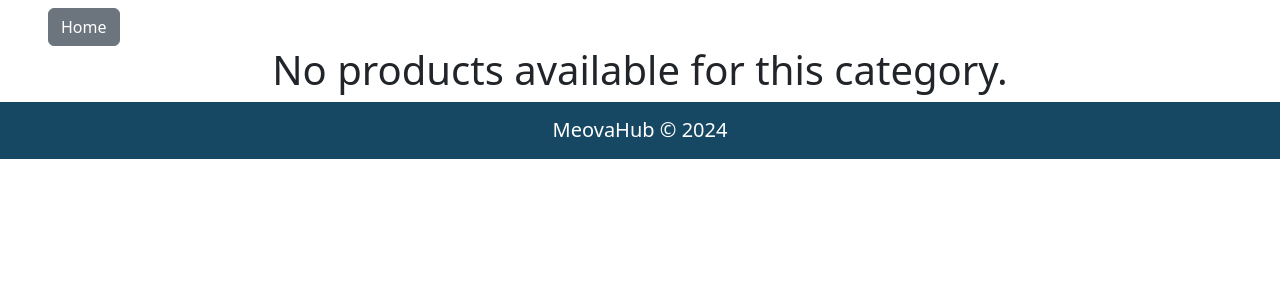
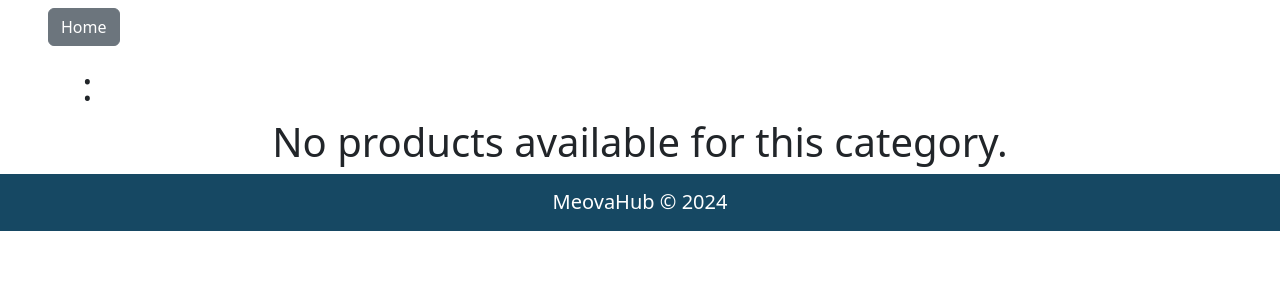
Before and after one commit to AhmedMeligy/MenovaHub, a Laravel app: template resources/views/products.blade.php in a window 1280 px wide. Shown: the part 119-419 px from the top of the page. Run offline with Laravel 12, Linux system fonts and the light colour scheme; the template is opened without the code that fills it, so the values that code supplies are empty; style sheets or scripts are compiled from the project's sources; some libraries are stand-ins or nearby versions.

Commit message:
adding category title to products page

```diff
--- a/app/Http/Controllers/ProductController.php
+++ b/app/Http/Controllers/ProductController.php
@@ -15,6 +15,6 @@
 
         $products = Product::where('card_id', $card->id)->get();
 
-        return view('products', compact('products'));
+        return view('products', compact('products', 'category'));
      }
     }
--- a/resources/views/products.blade.php
+++ b/resources/views/products.blade.php
@@ -13,6 +13,10 @@
             border-color: #164863;
         }
     </style>
+
+    <div class="container mt-3">
+        <h1 class="">{{ ucwords(str_replace('-', ' ', $category)) }} :</h1>
+    </div>
 
 
     @if ($products->isEmpty())
```
